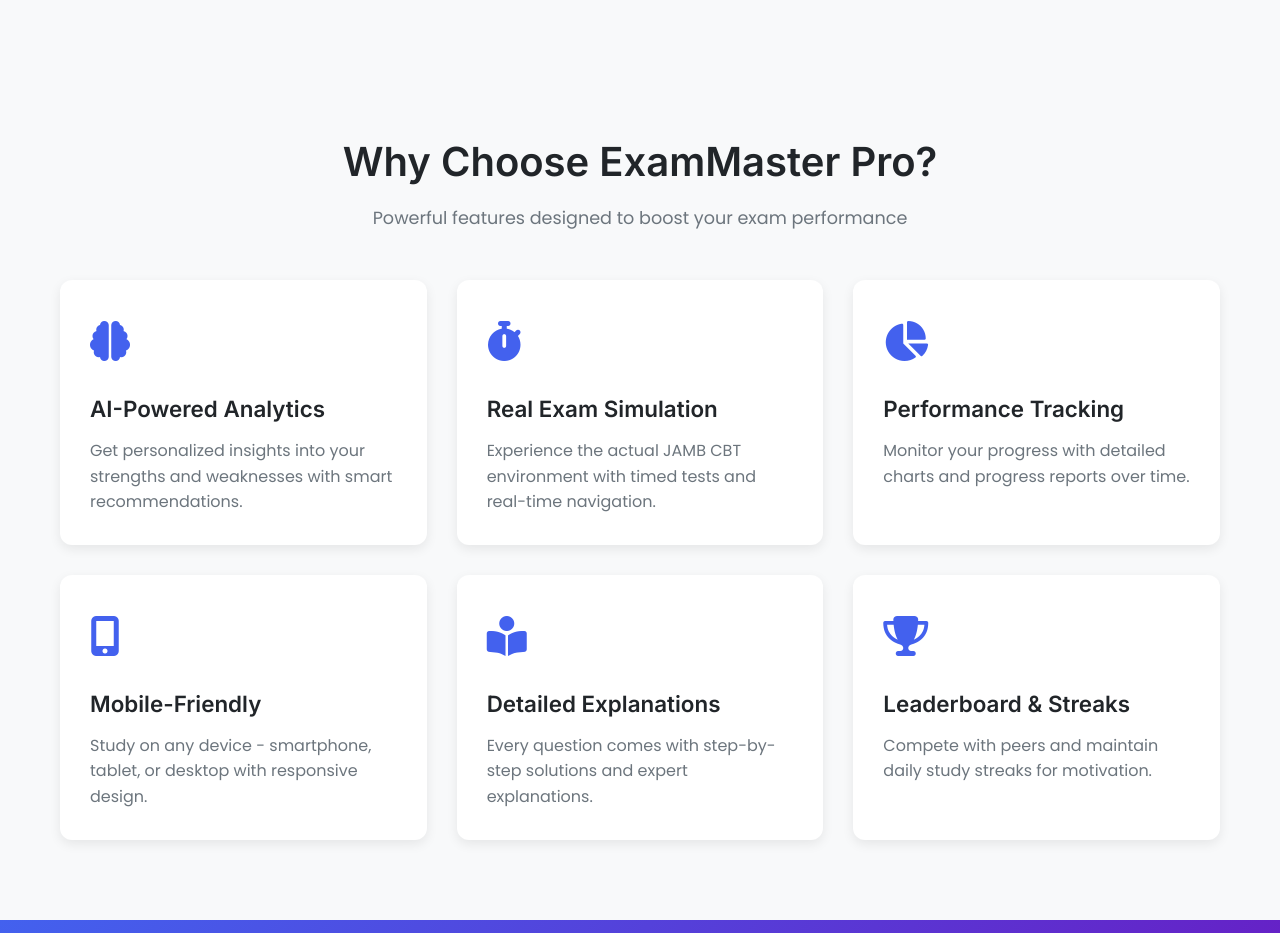
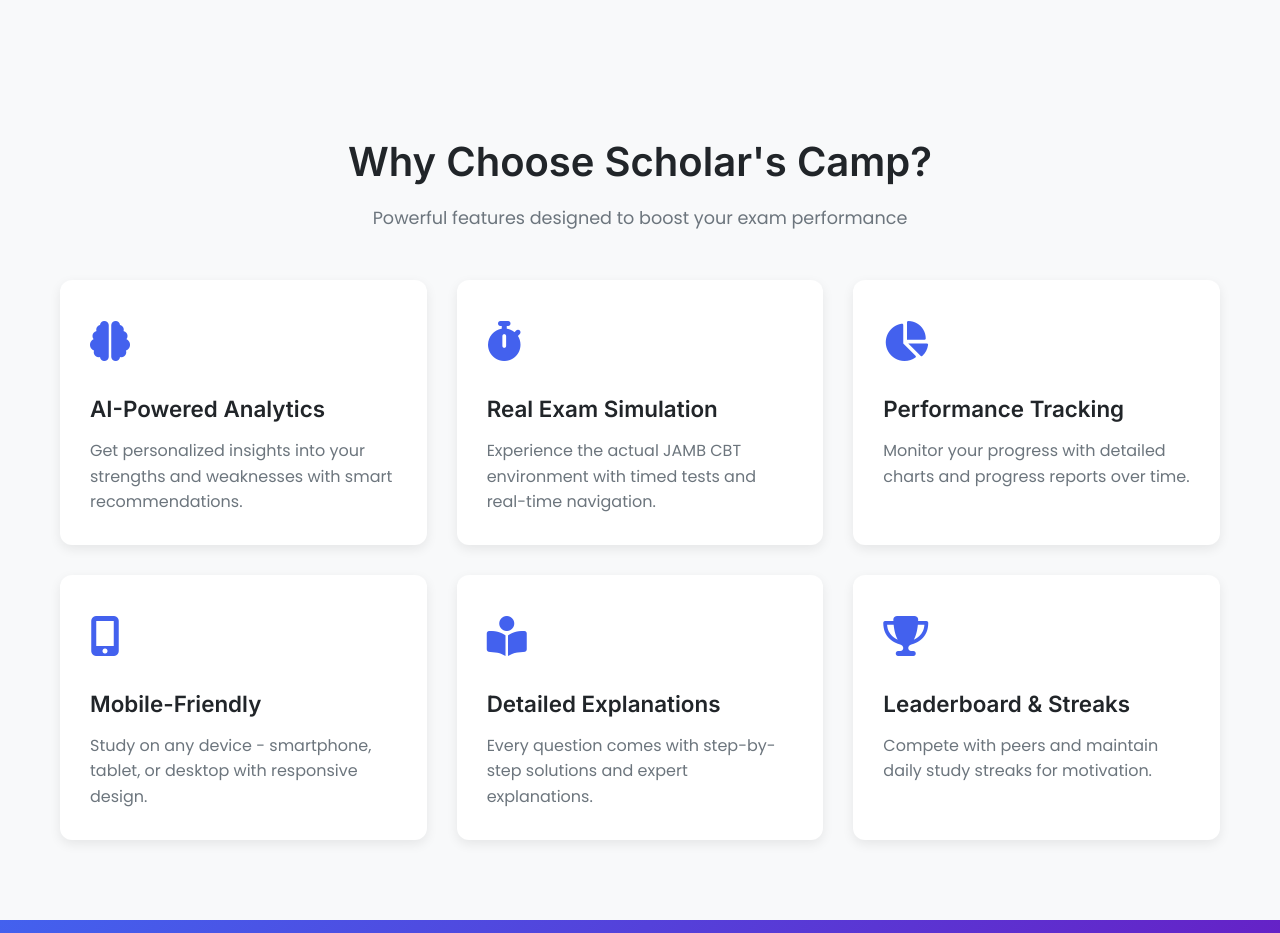
Before and after one commit to awopejumichael7-sketch/scholar, a plain HTML site: page index.html in a window 1280 px wide. Shown: the part 2520-3453 px from the top of the page. Drawn offline with Linux system fonts and the light colour scheme.

Commit message:
Update index.html

```diff
--- a/index.html
+++ b/index.html
@@ -235,7 +235,7 @@
     <!-- Features Section -->
     <section class="features">
         <div class="container">
-            <h2 class="section-title">Why Choose ExamMaster Pro?</h2>
+            <h2 class="section-title">Why Choose Scholar's Camp?</h2>
             <p class="section-subtitle">Powerful features designed to boost your exam performance</p>
 
             <div class="features-grid">
@@ -491,4 +491,5 @@
 
     <script src="script.js"></script>
 </body>
+
 </html>
```
